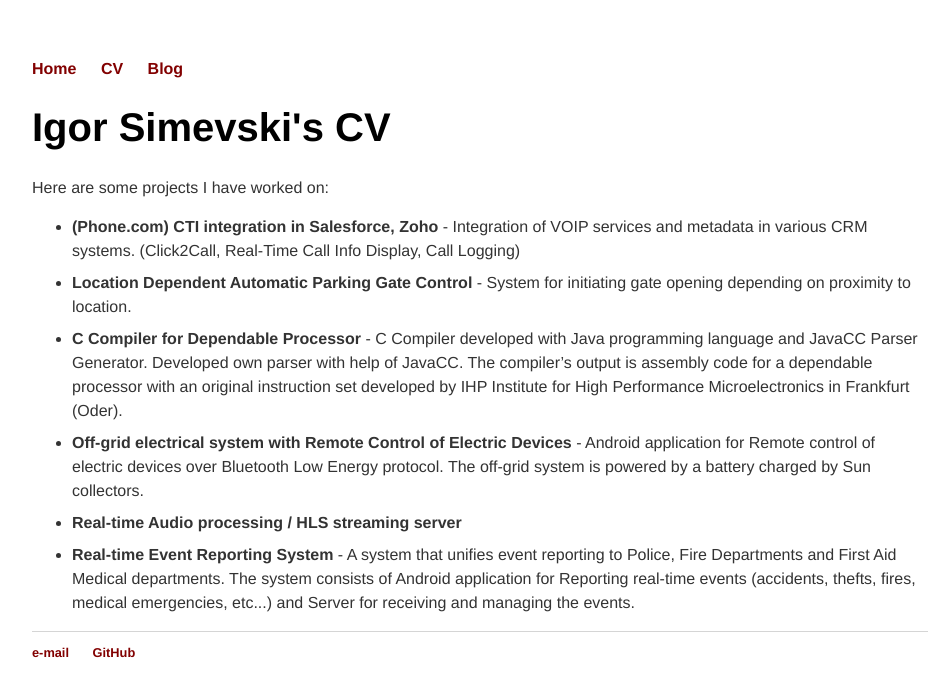
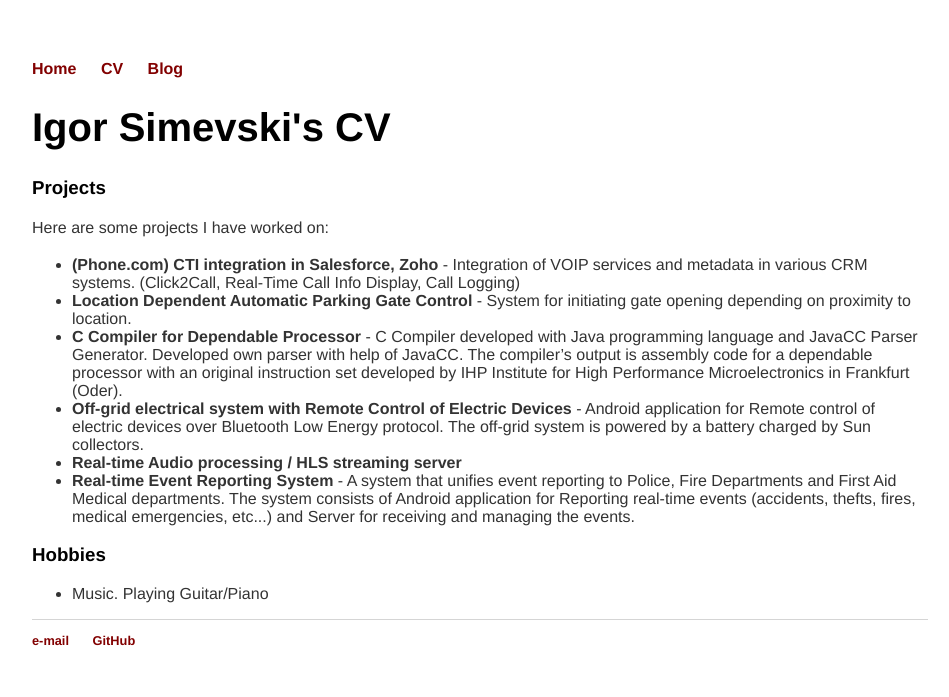
Before and after one commit to igorsimevski/igorsimevski.github.io, a Jekyll site: the page built from cv/index.html, in a window 1280 px wide. Shown: the top 697 px of the page, without its empty margins (160-1109 px from the left). Built offline with Jekyll 4.4.1, drawn with Linux system fonts in a browser that asks for light colours.

Commit message:
Update index.html

```diff
--- a/cv/index.html
+++ b/cv/index.html
@@ -5,8 +5,9 @@ title: Igor Simevski
 <div class="blurb">
 	<h1>Igor Simevski's CV</h1>
 
+	<h3>Projects</h3>
 	<p>Here are some projects I have worked on:</p>
-	<ul class="projects">
+	<ul class="default-list">
 		<li><b>(Phone.com) CTI integration in Salesforce, Zoho</b> - Integration of VOIP services and metadata in various CRM systems. (Click2Call, Real-Time Call Info Display, Call Logging)</li>
 		<li><b>Location Dependent Automatic Parking Gate Control</b> - System for initiating gate opening depending on proximity to location.</li>
 		<li><b>C Compiler for Dependable Processor</b> - C Compiler developed with Java programming language and JavaCC Parser Generator. Developed own parser with help of JavaCC. The compiler’s output is assembly code for a dependable processor with an original instruction set developed by IHP Institute for High Performance Microelectronics in Frankfurt (Oder).</li>
@@ -14,4 +15,9 @@ title: Igor Simevski
 		<li><b>Real-time Audio processing / HLS streaming server</b></li>
 		<li><b>Real-time Event Reporting System</b> - A system that unifies event reporting to Police, Fire Departments and First Aid Medical departments. The system consists of Android application for Reporting real-time events (accidents, thefts, fires, medical emergencies, etc...) and Server for receiving and managing the events.</li>
 	</ul>
+	<h3>Hobbies</h3>
+	<ul class="default-list">
+		<li>Music. Playing Guitar/Piano</li>
+	</ul>
+
 </div><!-- /.blurb -->
```
